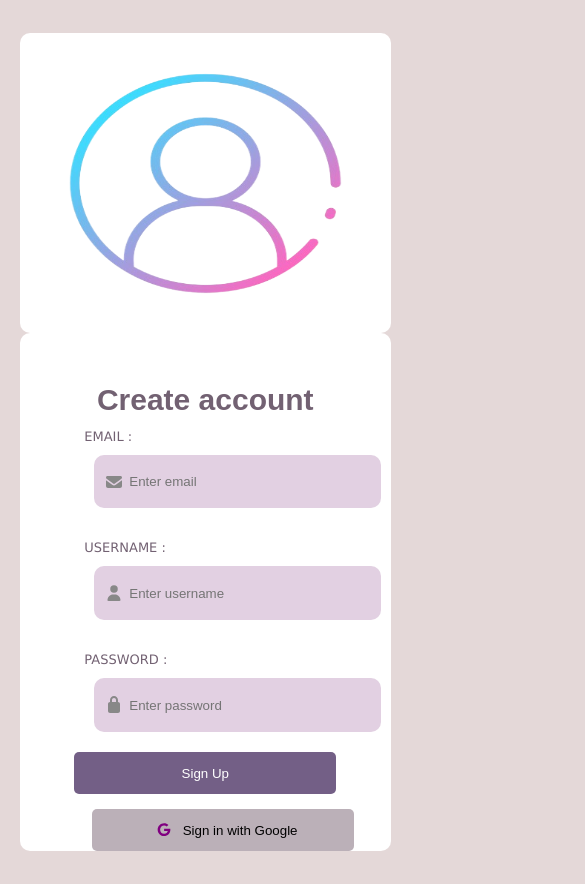
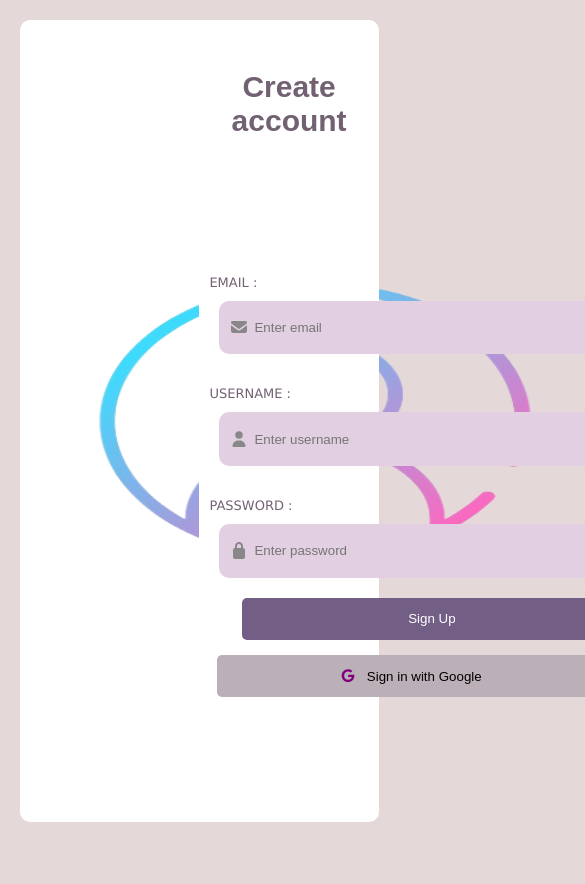
Before and after one commit to Refilwe15/link-vault-task2-codetribe, a React (Vite) app: page /Signup in a window 390 px wide. Shown: the top 884 px of the page, 585 px wide, since content can reach past the window. After the commit the page ends 844 px from the top, so only its background shows below. Built offline with nearby package versions, Linux system fonts and the light colour scheme.

Commit message:
media queries added

```diff
--- a/src/styles/global.css
+++ b/src/styles/global.css
@@ -5,15 +5,16 @@ body{
     font-family:  Arial, Helvetica, sans-serif;
 }
 
-.container{
-    display : flex;
-    padding: 60px 100px 100px 100px;
-    justify-content: center;
-    align-items: center;
-    height : 100vh;
-    width: 75%;
-    margin: 0 auto;
+.container {
+  display: flex;
+  padding: 60px 100px 100px 100px;
+  justify-content: center;
+  align-items: center;
+  min-height: 110px;
+  width: 80%;
+  margin: 0 auto;
 }
+
 
 .left{
     background-color:white;
@@ -21,7 +22,7 @@ body{
     flex-direction: column;
     justify-content: center;
     text-align: center;
-    height : 78vh;
+    height : 95vh;
     width: 50%;
     border-radius: 10px 0 0 10px;
 }
@@ -30,7 +31,7 @@ body{
     display: flex;
     background-color: white;
     flex-direction: column;
-    height : 78vh;
+    height : 95vh;
     width: 50%;
     margin-left: auto;
     border-radius:0 10px 10px 0;
@@ -100,7 +101,7 @@ header h1{
 
 .login-btn  button{
     height : 5vh;
-    width : 545px;
+    width : 590px;
     background-color: rgb(115, 95, 134);
     border-radius: 5px;
     border : gray;
@@ -204,7 +205,7 @@ button:hover{
 /* --- Responsiveness for laptops --- */
 
 /* Large laptops (≤1366px) */
-@media screen and (max-width: 1366px) {
+@media screen and (max-width: 250px) {
   .container {
     width: 90%;
     padding: 40px 20px;
@@ -244,10 +245,9 @@ button:hover{
   }
 }
 
-/* Small laptops (≤1024px) */
-@media screen and (max-width: 1024px) {
+@media screen and (max-width: 250px) {
   .container {
-    flex-direction: column; /* stack left and right */
+    flex-direction: column;
     width: 95%;
     padding: 20px;
   }
@@ -263,7 +263,7 @@ button:hover{
   .login-btn button,
   .google button,
   .sign-btn button {
-    max-width: 100%; /* take full width */
+    max-width: 100%;
   }
 
   .left img {
@@ -355,7 +355,7 @@ button:hover{
   background-color: rgb(65, 42, 87);
 }
 
-/* Popup form */
+
 .popup {
   position: fixed;
   top: 50%;
@@ -421,7 +421,7 @@ button:hover{
   background-color: rgb(65, 42, 87);
 }
 
-/* Overlay */
+
 .popup::before {
   content: "";
   position: fixed;
@@ -433,7 +433,7 @@ button:hover{
   z-index: -1;
 }
 
-/* Responsive */
+
 @media screen and (max-width: 768px) {
   .view-container {
     padding: 20px;
@@ -459,12 +459,12 @@ button:hover{
     width: 95%;
   }
 }
-/* ===== View / Cards (mimic prototype) ===== */
+
 
 .view-wrapper {
   min-height: 100vh;
   background: transparent;
-  padding: 40px 60px 120px; /* leave room for floating button */
+  padding: 40px 60px 120px;
   font-family: Arial, Helvetica, sans-serif;
 }
 
@@ -716,7 +716,7 @@ button:hover{
 }
 
 /* Responsive */
-@media (max-width: 720px) {
+@media (max-width: 1289px) {
   .link-card { flex-direction: column; align-items:flex-start; gap:12px; padding:16px; }
   .link-left { width: 100%; }
   .link-right { width: 100%; flex-direction:row; justify-content:space-between; gap:10px; }
```
